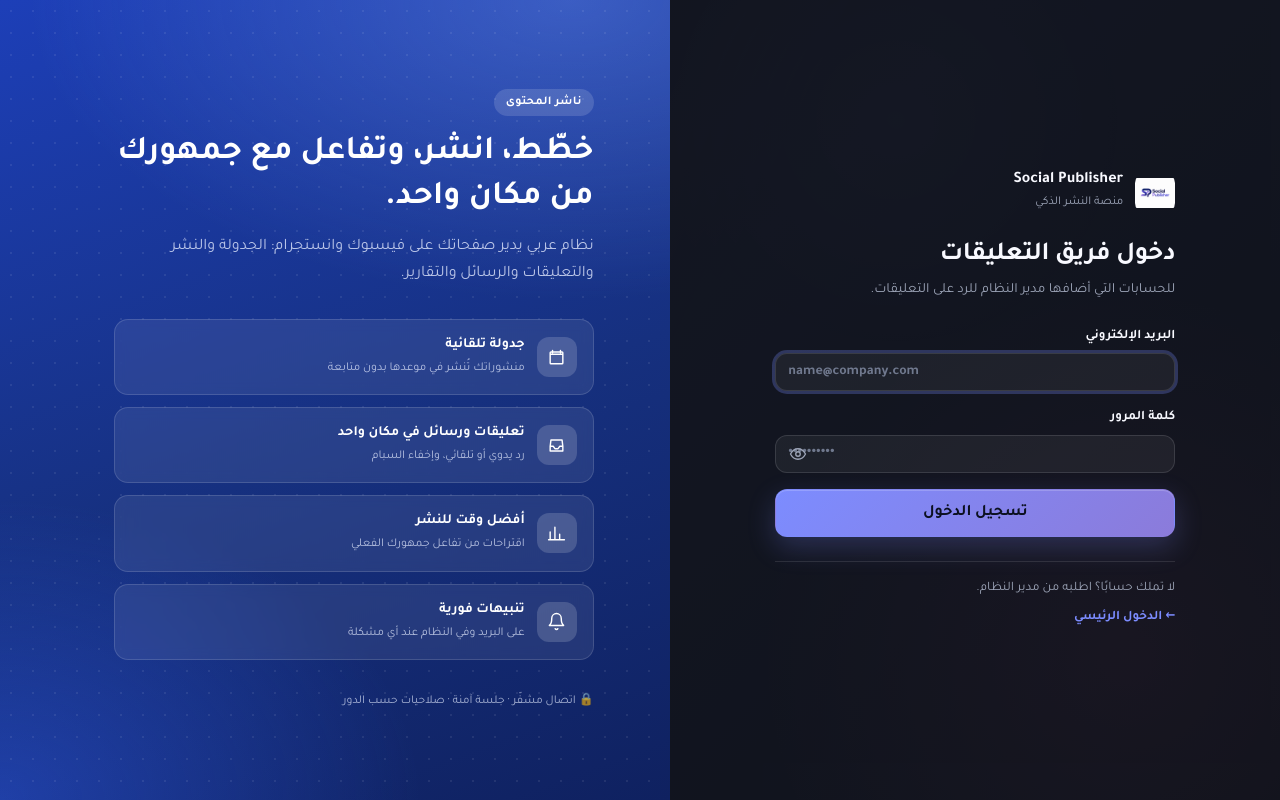
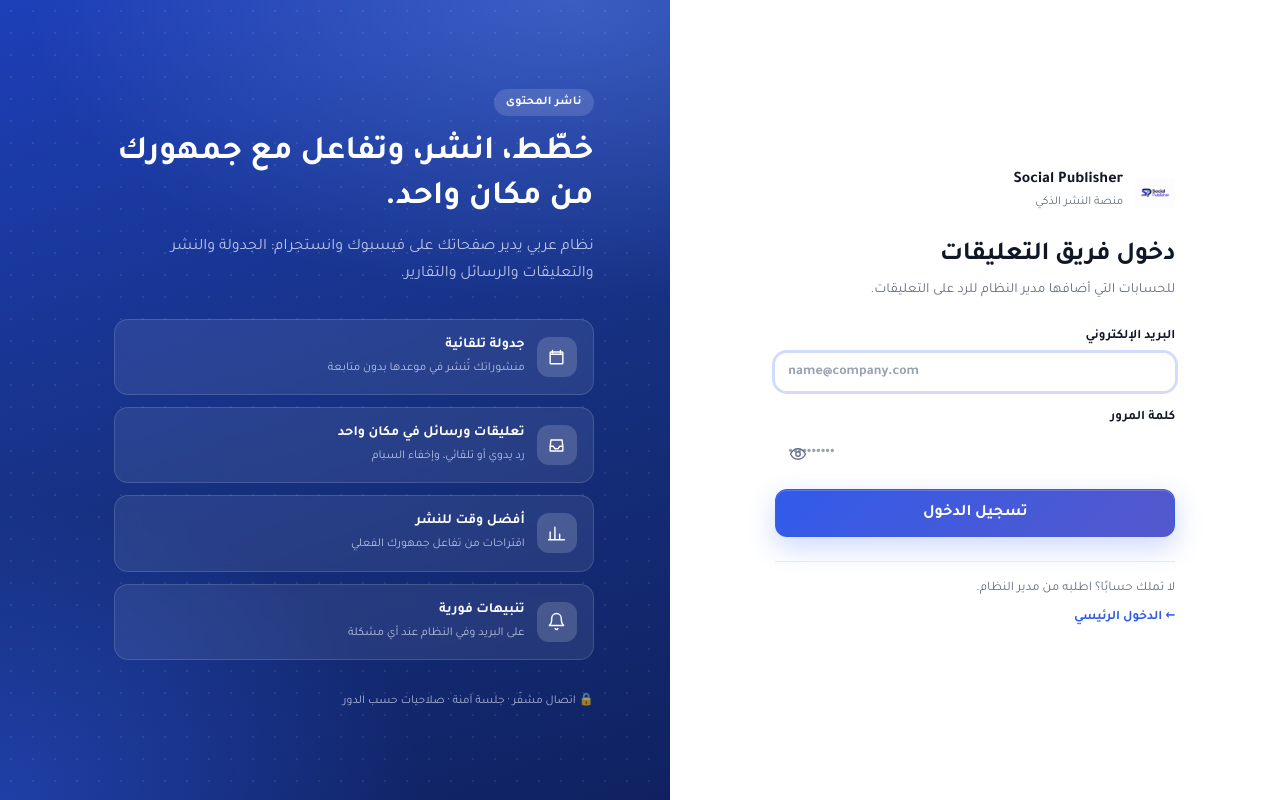
Before and after one commit to habeeb774/social-publisher, a Next.js app: page /comments/login in a window 1280 px wide. Built offline with nearby package versions, Linux system fonts and the light colour scheme.

Commit message:
Complete light and dark glass theme

```diff
--- a/src/app/layout.tsx
+++ b/src/app/layout.tsx
@@ -7,13 +7,13 @@ import "./styles/features.css";
 import "./comment-enhancements.css";
 
 export const metadata: Metadata = { title: { default: "Social Publisher", template: "%s · Social Publisher" }, description: "منصة جدولة ونشر وإدارة المحتوى الاجتماعي", applicationName: "Social Publisher" };
-export const viewport: Viewport = { themeColor: [{ media: "(prefers-color-scheme: light)", color: "#10131c" }, { media: "(prefers-color-scheme: dark)", color: "#090B10" }] };
+export const viewport: Viewport = { themeColor: [{ media: "(prefers-color-scheme: light)", color: "#F4F7FC" }, { media: "(prefers-color-scheme: dark)", color: "#090B10" }] };
 
 // Applies the saved theme before first paint to avoid a light/dark flash.
-const themeScript = `try{var t=localStorage.getItem("sp-theme");document.documentElement.dataset.theme=(t==="dark"||t==="light"||t==="system")?t:"dark";var d=localStorage.getItem("sp-density");if(d)document.documentElement.dataset.density=d}catch(e){document.documentElement.dataset.theme="dark"}`;
+const themeScript = `try{var t=localStorage.getItem("sp-theme");document.documentElement.dataset.theme=(t==="dark"||t==="light"||t==="system")?t:"system";var d=localStorage.getItem("sp-density");if(d)document.documentElement.dataset.density=d}catch(e){document.documentElement.dataset.theme="system"}`;
 
 export default function RootLayout({ children }: Readonly<{ children: React.ReactNode }>) {
-  return <html lang="ar" dir="rtl" data-theme="dark" suppressHydrationWarning>
+  return <html lang="ar" dir="rtl" data-theme="system" suppressHydrationWarning>
     <head>
       <link rel="preconnect" href="https://fonts.googleapis.com" />
       <link rel="preconnect" href="https://fonts.gstatic.com" crossOrigin="anonymous" />
```
